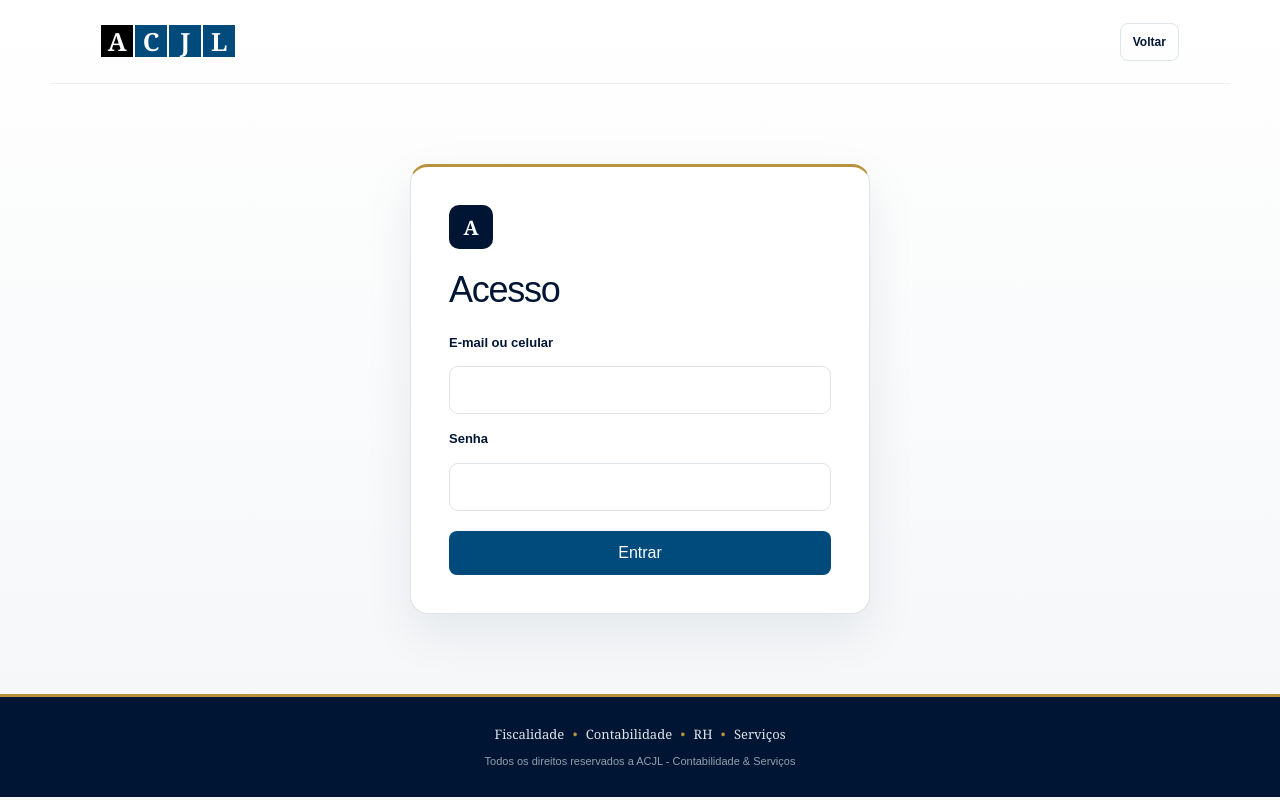
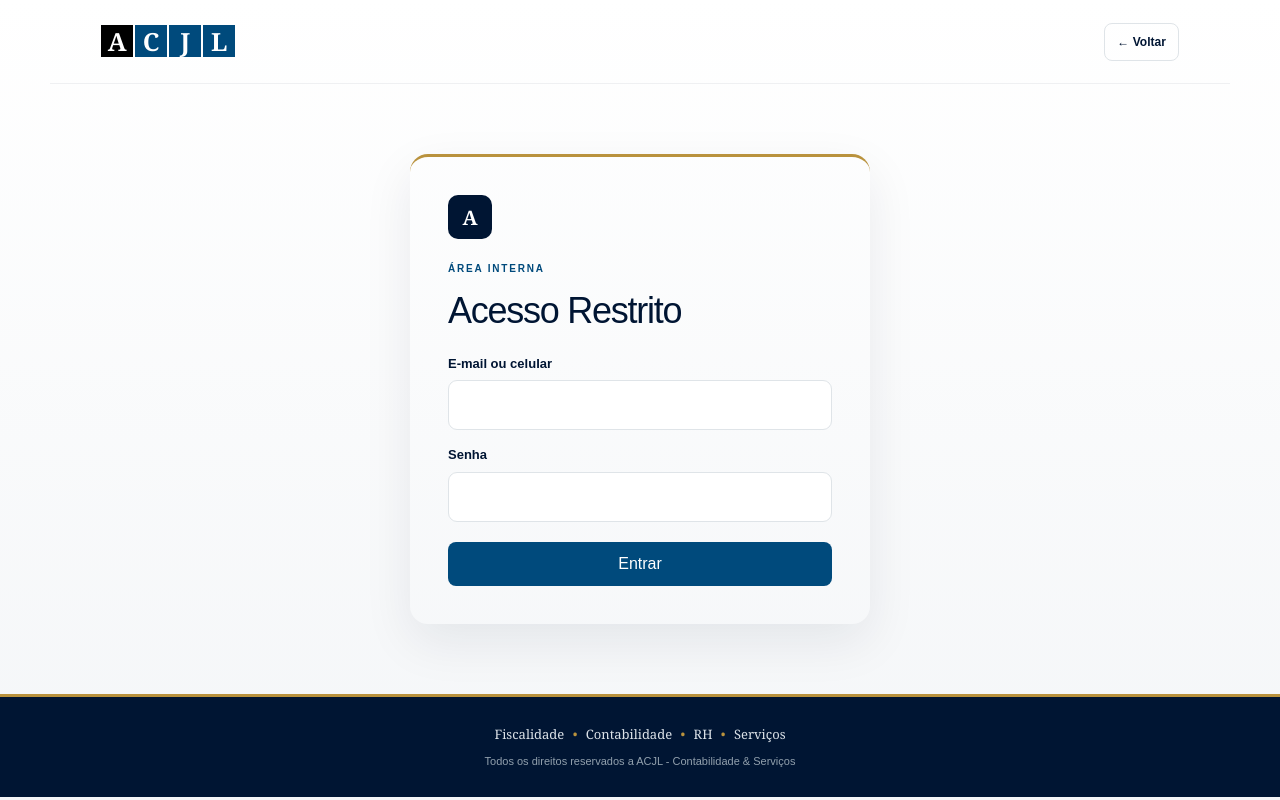
Before and after one commit to acjl-mz/acjl-onboarding, a Next.js app: page /interno in a window 1280 px wide. Built offline with nearby package versions, Linux system fonts and the light colour scheme.

Commit message:
style: improve restricted access layout

```diff
--- a/app/interno/page.tsx
+++ b/app/interno/page.tsx
@@ -1,34 +1,101 @@
 "use client";
+
 import { useState } from "react";
 import Link from "next/link";
 import { Brand } from "@/components/Brand";
 import { SiteFooter } from "@/components/SiteChrome";
 
-export default function InternoPage(){
-  const [identifier,setIdentifier]=useState("");
-  const [password,setPassword]=useState("");
-  const [error,setError]=useState("");
-  const [loading,setLoading]=useState(false);
-  async function login(e:React.FormEvent){
-    e.preventDefault();setLoading(true);setError("");
-    const r=await fetch("/api/interno/login",{method:"POST",headers:{"Content-Type":"application/json"},body:JSON.stringify({identifier,password})});
-    if(r.ok){window.location.href="/interno/balcao";return}
+export default function InternoPage() {
+  const [identifier, setIdentifier] = useState("");
+  const [password, setPassword] = useState("");
+  const [error, setError] = useState("");
+  const [loading, setLoading] = useState(false);
+
+  async function login(e: React.FormEvent) {
+    e.preventDefault();
+    setLoading(true);
+    setError("");
+
+    try {
+      const r = await fetch("/api/interno/login", {
+        method: "POST",
+        headers: { "Content-Type": "application/json" },
+        body: JSON.stringify({ identifier, password }),
+      });
+
+      if (r.ok) {
+        window.location.href = "/interno/balcao";
+        return;
+      }
+
       setError("Dados de acesso inválidos.");
+    } catch {
+      setError("Não foi possível validar o acesso.");
+    } finally {
       setLoading(false);
     }
-  return <main className="acjl-page">
-    <header className="acjl-top"><Link href="/" aria-label="ACJL - página inicial"><Brand compact/></Link><Link href="/" className="internal-back">Voltar</Link></header>
+  }
+
+  return (
+    <main className="acjl-page internal-page">
+      <header className="acjl-top internal-login-top">
+        <Link href="/" aria-label="ACJL - página inicial">
+          <Brand compact />
+        </Link>
+        <Link href="/" className="internal-back">
+          ← Voltar
+        </Link>
+      </header>
+
       <div className="acjl-wrap internal-login-wrap">
-      <section className="acjl-card internal-login-card">
-        <div className="internal-login-mark">A</div>
-        <h1>Acesso</h1>
+        <section className="internal-login-card">
+          <div className="internal-login-card-top">
+            <div className="internal-login-mark" aria-hidden="true">A</div>
+            <div className="acjl-eyebrow">ÁREA INTERNA</div>
+          </div>
+
+          <h1>Acesso Restrito</h1>
+          <div className="internal-login-rule" />
+
           <form onSubmit={login}>
-          <label>E-mail ou celular<input type="text" value={identifier} onChange={e=>setIdentifier(e.target.value)} autoComplete="username" required/></label>
-          <label>Senha<input type="password" value={password} onChange={e=>setPassword(e.target.value)} autoComplete="current-password" required/></label>
-          {error&&<div className="form-error" role="alert">{error}</div>}
-          <button className="acjl-button acjl-primary" disabled={loading}>{loading?"A entrar…":"Entrar"}</button>
+            <div className="internal-field">
+              <label htmlFor="identifier">E-mail ou celular</label>
+              <input
+                id="identifier"
+                type="text"
+                value={identifier}
+                onChange={(e) => setIdentifier(e.target.value)}
+                autoComplete="username"
+                required
+              />
+            </div>
+
+            <div className="internal-field">
+              <label htmlFor="password">Senha</label>
+              <input
+                id="password"
+                type="password"
+                value={password}
+                onChange={(e) => setPassword(e.target.value)}
+                autoComplete="current-password"
+                required
+              />
+            </div>
+
+            {error && (
+              <div className="form-error" role="alert">
+                {error}
+              </div>
+            )}
+
+            <button className="acjl-button acjl-primary internal-login-button" disabled={loading}>
+              {loading ? "A entrar…" : "Entrar"}
+            </button>
           </form>
         </section>
       </div>
-    <SiteFooter/>
-  </main>}
+
+      <SiteFooter />
+    </main>
+  );
+}
```
Lines whose indentation alone changed are shown as unchanged.
